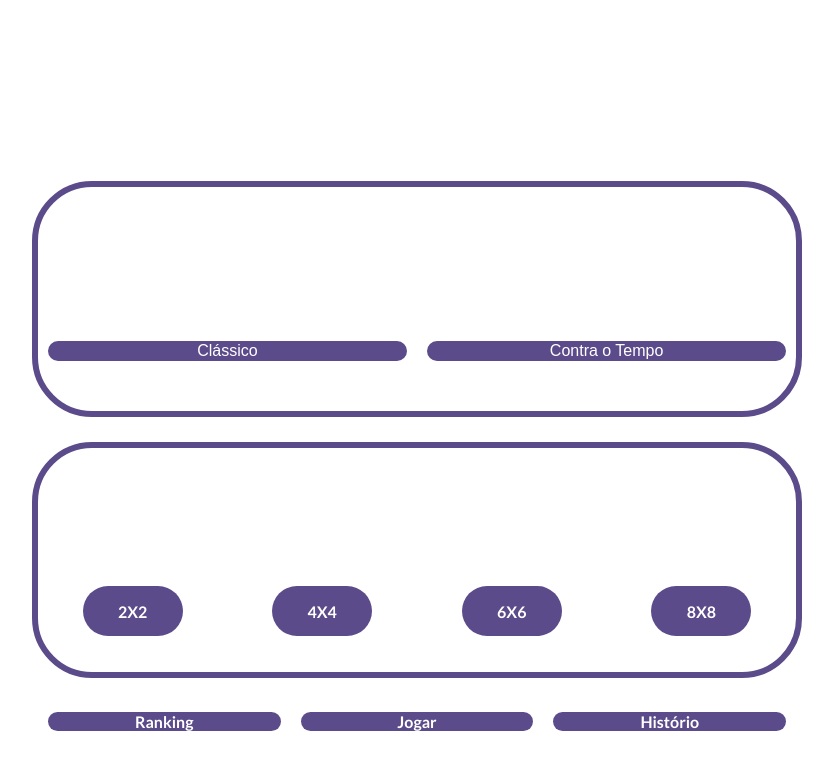
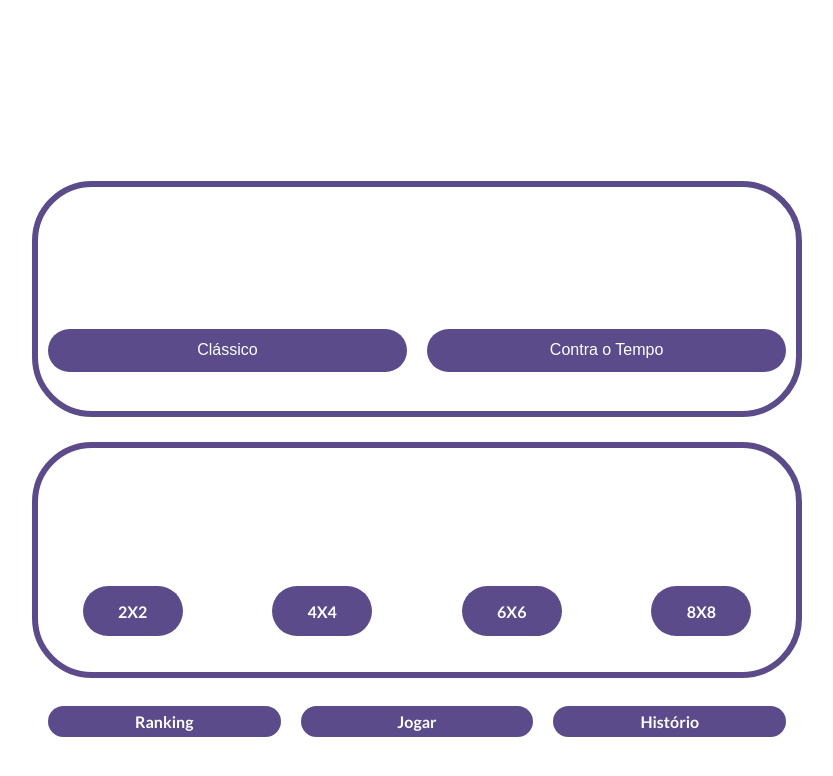
Before and after one commit to lutireh/JogoMemoriaWeb, a PHP site: page /mododejogo.html in a window 1280 px wide. Shown: the top 776 px of the page, without its empty margins (223-1056 px from the left). Run offline with PHP 8.4, Linux system fonts and the light colour scheme; some libraries are stand-ins or nearby versions.

Commit message:
a-buttons

```diff
--- a/GameMode/mododejogo.css
+++ b/GameMode/mododejogo.css
@@ -32,6 +32,7 @@ input[type=button]{
     background-color: #5B4B8A ;
     border-radius: 60px;
     border: none;
+    height: 40%;
     width: 100%;
     margin: 10px;
     color: white;
@@ -45,15 +46,20 @@ a{
     background-color: #5B4B8A ;
     border-radius: 60px;
     border: none;
-    height: 50%;
+    height: 80%;
     width: 100%;
     margin: 10px;
     color: white;
     font-size: 16px;
-    text-align: center;
+    display: flex;
+    flex-direction: row;
+    justify-content: center;
+    align-items: center;
     text-decoration: none;
 }
-
+a:hover{
+   background-color:#00F836 ;
+}
 .conteiner{
     height: 40%;
     width: 100%;
```
